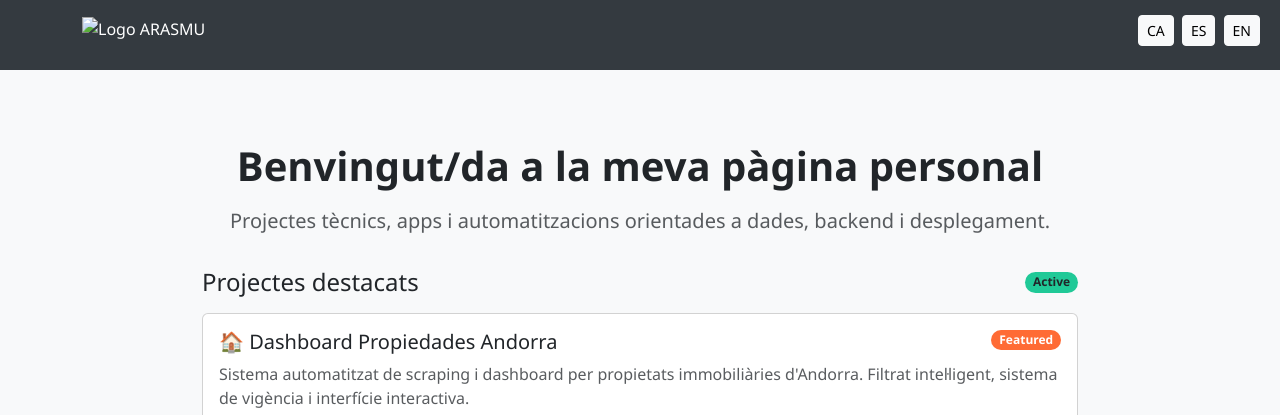
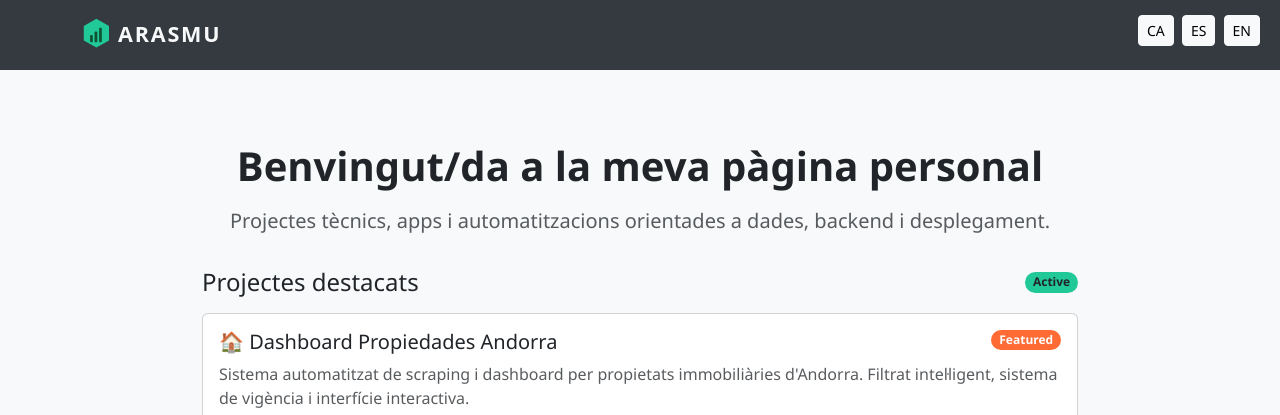
Before and after one commit to Mulastone/landing-arasmu, a plain HTML site: page index.html in a window 1280 px wide. Shown: the top 415 px of the page. Drawn offline with nearby package versions, Linux system fonts and the light colour scheme; the site is published under a folder, as on GitHub Pages, so addresses that start at the root find nothing.

Commit message:
✨ Add Dashboard Propiedades Andorra project
- Added new featured project: Andorra Properties Dashboard
- Technologies: Streamlit, PostgreSQL, Docker, Python 3.12, Nginx
- Stats: 339 active properties, 4 optimized scrapers
- Live link: https://pisos.arasmu.net
- Updated author credit to Axel Rasmussen (Arasmu)
- Fixed relative paths for GitHub Pages compatibility

```diff
--- a/index.html
+++ b/index.html
@@ -6,7 +6,7 @@
   <meta name="viewport" content="width=device-width, initial-scale=1" />
 
   <link href="https://cdn.jsdelivr.net/npm/bootstrap@5.3.3/dist/css/bootstrap.min.css" rel="stylesheet" />
-  <link rel="icon" type="image/svg+xml" href="/favicon.svg" />
+  <link rel="icon" type="image/svg+xml" href="./favicon.svg" />
 
   <style>
     body { background-color: #f8f9fa; font-family: "Segoe UI", system-ui, -apple-system, sans-serif; }
@@ -34,7 +34,7 @@
   <nav class="navbar position-relative">
     <div class="container">
       <a class="brand" href="/">
-        <img src="/logo_arasmu.svg" alt="Logo ARASMU" />
+        <img src="./logo_arasmu.svg" alt="Logo ARASMU" />
 
       </a>
       <!-- Selector d'idioma -->
```
